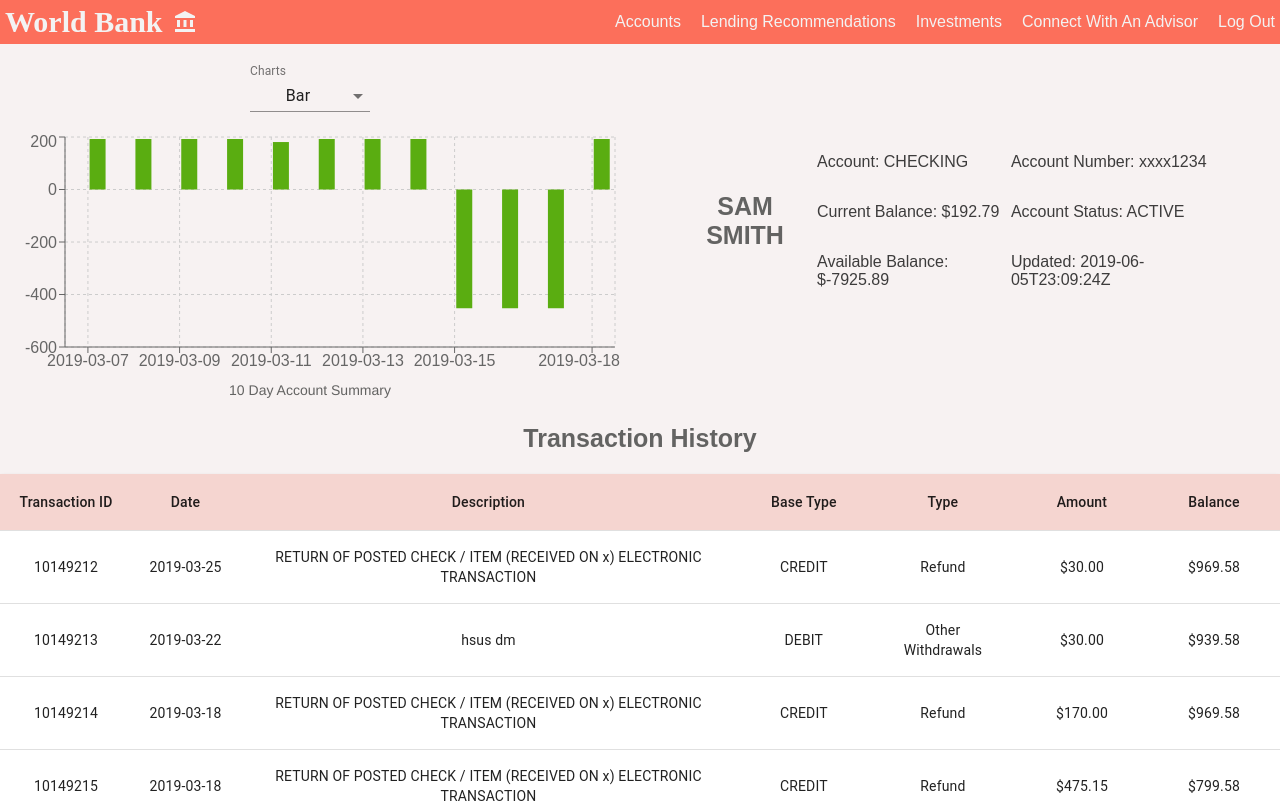
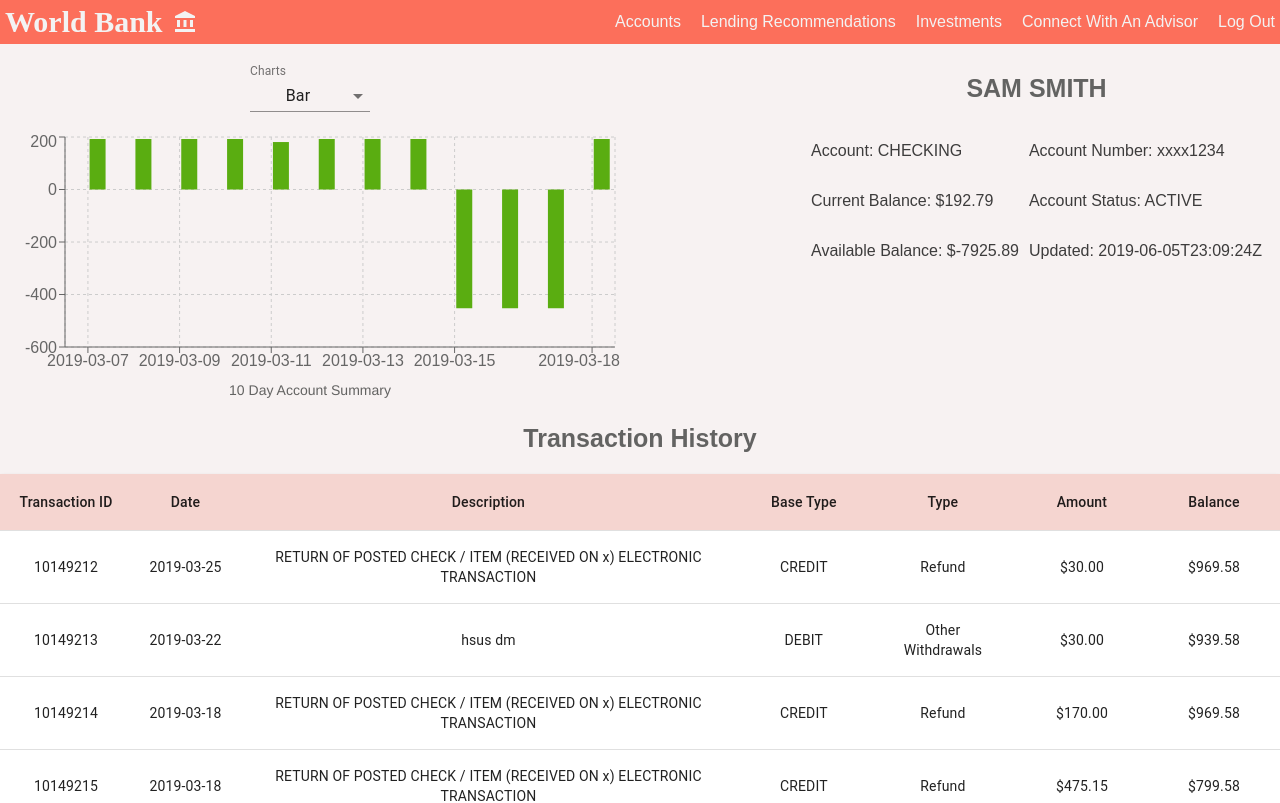
Before and after one commit to asingh120/react_UI-UX, a React (Create React App) app: page / in a window 1280 px wide. Shown: the top 803 px of the page. Built offline with nearby package versions, Linux system fonts and the light colour scheme; the HTML template or start-up script is replaced by a standard one.

Commit message:
updated css

```diff
--- a/src/App.js
+++ b/src/App.js
@@ -8,7 +8,11 @@
 
 const divStyle = {
   display: "flex",
-  justifyContent: "space-between"
+  justifyContent: "space-between",
+  //flexDirection: "column",
+  "@media (max-width: 955px)": {
+    flexDirection: "column-reverse"
+  }
 };
 
 const App = () => {
@@ -17,8 +21,12 @@
       <Header />
       <div>
         <div style={divStyle}>
-          <Chart />
-          <AccountInfo />
+          <div>
+            <Chart />
+          </div>
+          <div>
+            <AccountInfo />
+          </div>
         </div>
         <div>
           <div style={{ height: 5 }} />
--- a/src/Components/AccountInfo.js
+++ b/src/Components/AccountInfo.js
@@ -17,31 +17,34 @@
   root: {
     display: "flex",
     justifyContent: "center",
+    flexDirection: "column",
     alignItems: "center",
     flexWrap: "wrap",
     margin: "auto",
     fontFamily: "Arial",
     color: "#3d3c3c",
-    fontWeight: "400"
+    fontWeight: "400",
+    paddingTop: 25
   },
   container: {
     display: "flex",
     justifyContent: "space-between",
     alignItems: "center",
-    margin: "50px",
+    margin: "5px",
     padding: "8px"
   },
   heading: {
+    display: "flex",
     fontFamily: "sans-serif",
     fontSize: 25,
     color: "#636362",
     fontWeight: "600",
-    padding: "5px"
+    padding: "5px",
+    alignItems: "center"
   },
   innerDiv: {
     display: "flex",
     flexDirection: "column",
-
     textAlign: "left",
     padding: "5px"
   }
@@ -51,8 +54,8 @@
   const classes = useStyles();
   return (
     <div className={classes.root}>
+      <div className={classes.heading}>{accountName}</div>
       <div className={classes.container}>
-        <div className={classes.heading}>{accountName}</div>
         <div className={classes.innerDiv}>
           <p>Account: {accountType}</p>
           <p>Current Balance: ${currentBalance}</p>
```
